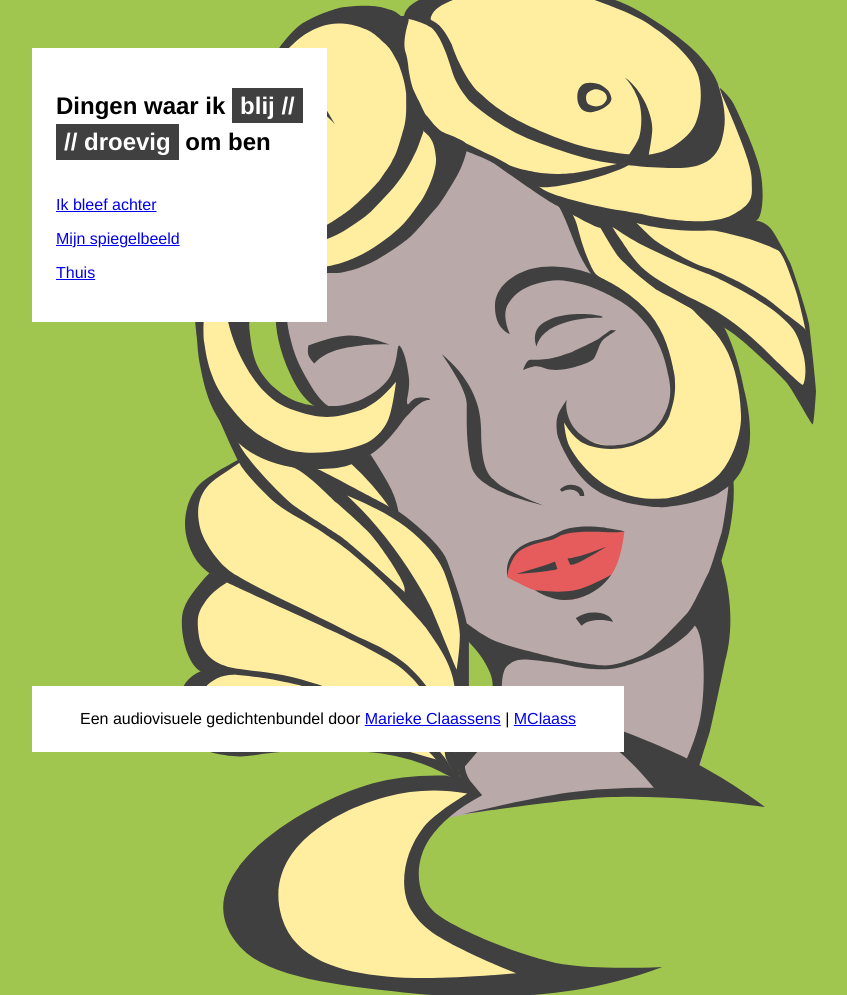
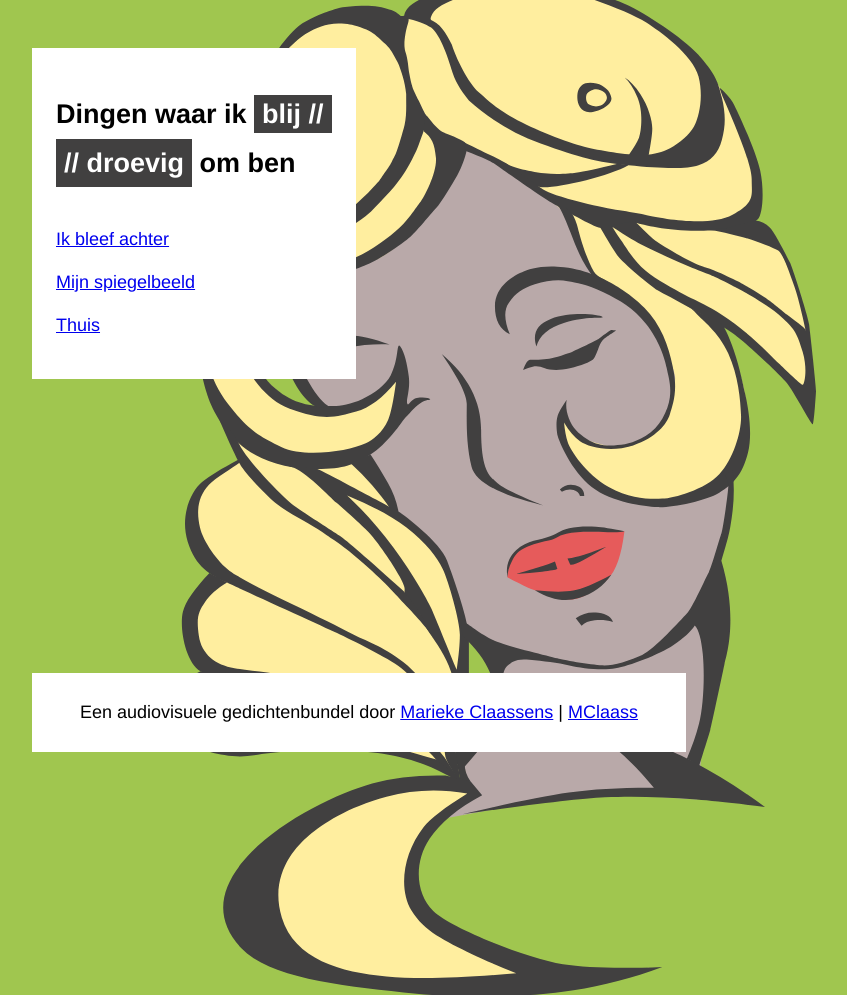
Before and after one commit to MClaass/things-im-sad-glad-about, a website: page index.html in a window 1280 px wide. Shown: the top 995 px of the page, without its empty margins (16-863 px from the left). Drawn offline with Linux system fonts and the light colour scheme.

Commit message:
add font settings to defaults

```diff
--- a/src/default.css
+++ b/src/default.css
@@ -5,4 +5,6 @@ body {
     font-family: Avenir, Helvetica, Arial, sans-serif;
     webkit-font-smoothing: antialiased;
     moz-osx-font-smoothing: grayscale;
+    font-size: 18px;
+    line-height: 1.5;
 }
```
